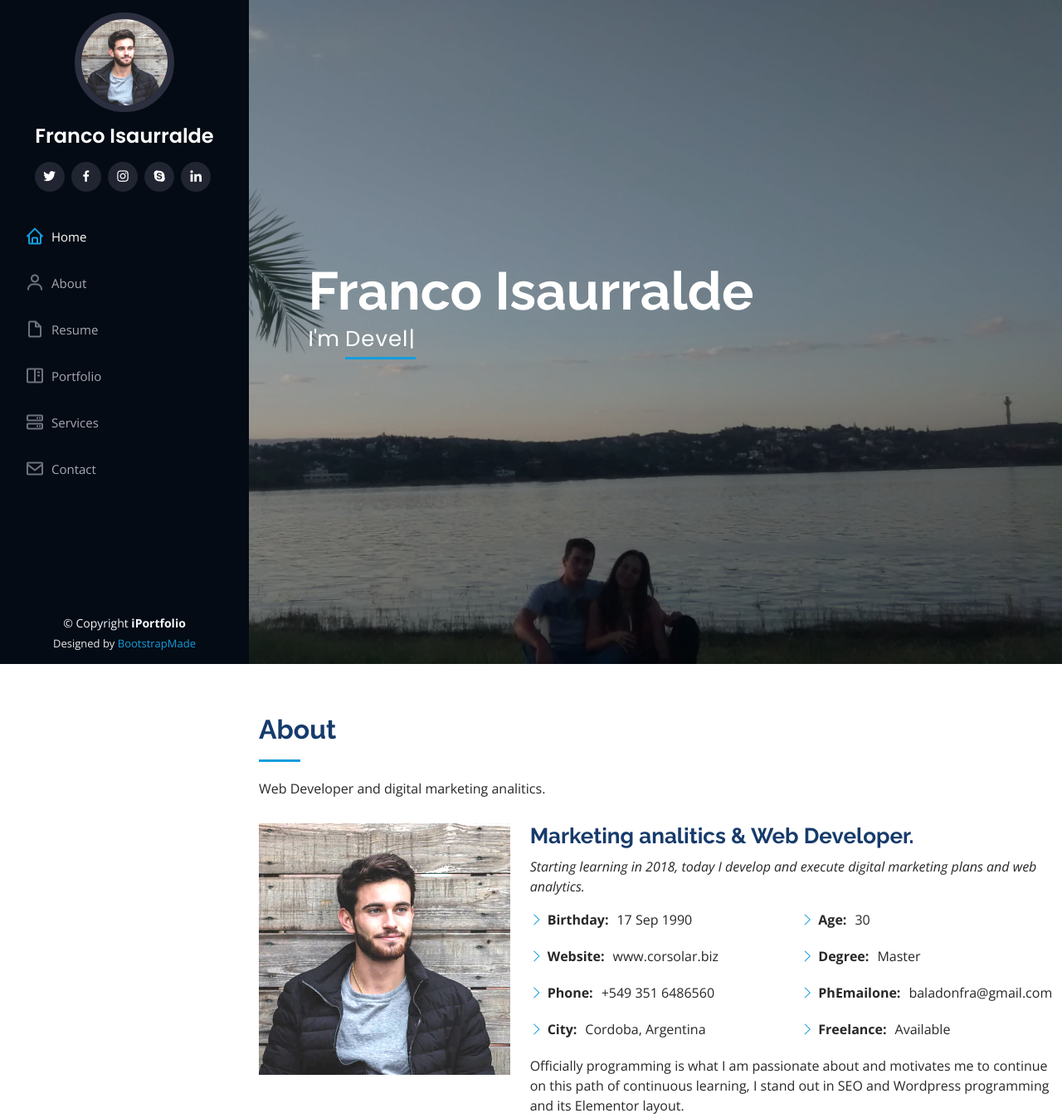
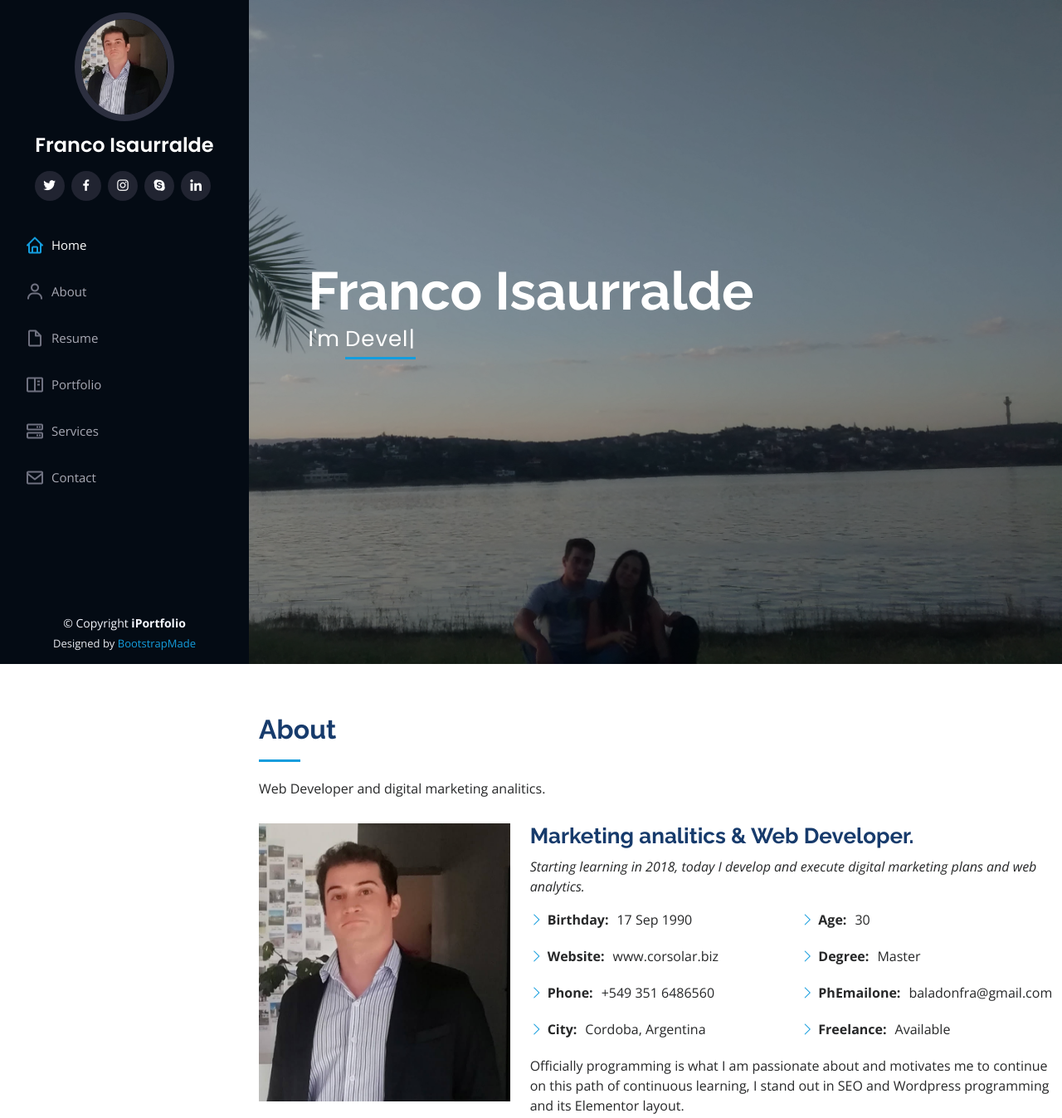
Before and after one commit to rusocbaok/cv2021, a plain HTML site: page index.html in a window 1280 px wide. Shown: the top 1347 px of the page at 83% size. Drawn offline with nearby package versions, Linux system fonts and the light colour scheme.

Commit message:
Add files via upload
actualizacion de datos, entre ellos .jpg

```diff
--- a/index.html
+++ b/index.html
@@ -55,7 +55,7 @@
       <div class="d-flex flex-column">
         <div class="profile">
           <img
-            src="assets/img/profile-img.jpg"
+            src="assets/img/foto-portada.jpg"
             alt=""
             class="img-fluid rounded-circle"
           />
@@ -138,7 +138,7 @@
 
           <div class="row">
             <div class="col-lg-4" data-aos="fade-right">
-              <img src="assets/img/profile-img.jpg" class="img-fluid" alt="" />
+              <img src="assets/img/foto-portada.jpg" class="img-fluid" alt="" />
             </div>
             <div class="col-lg-8 pt-4 pt-lg-0 content" data-aos="fade-left">
               <h3>Marketing analitics &amp; Web Developer.</h3>
```
